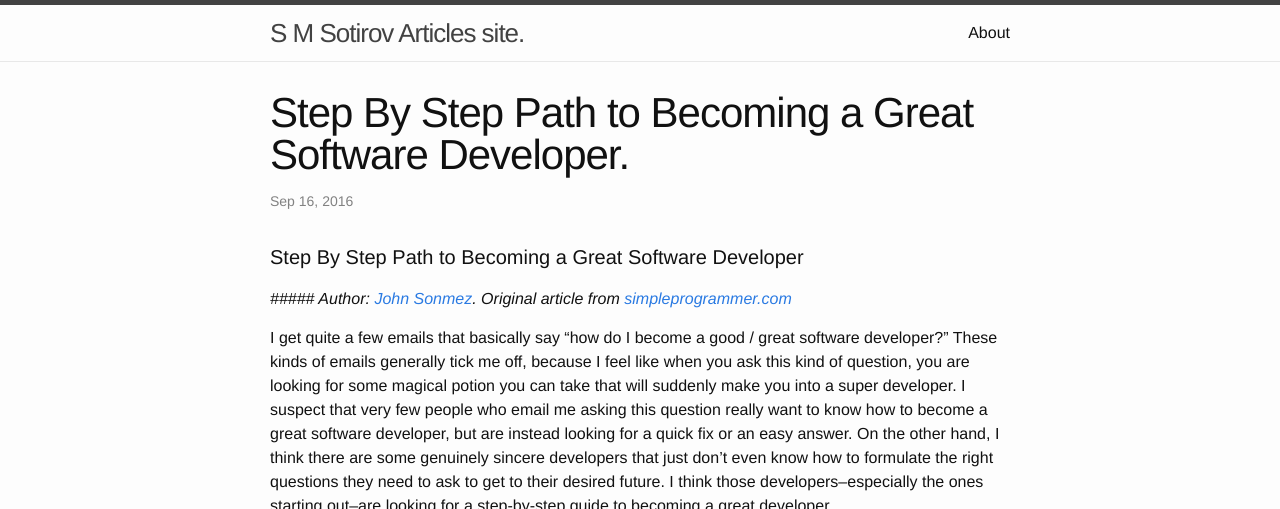
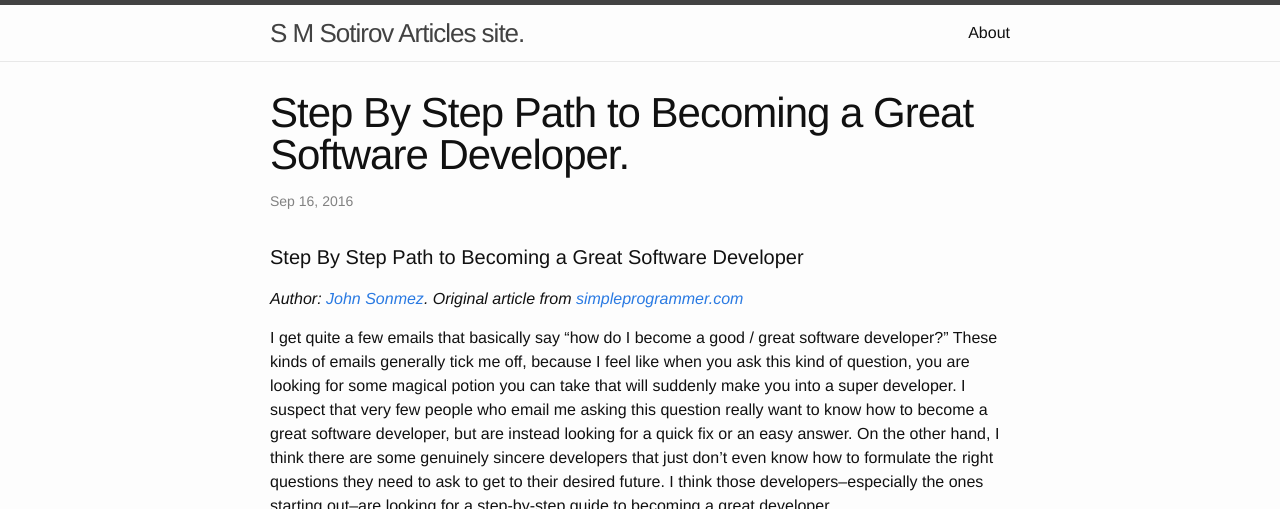
Before and after one commit to victoralexandrov/smsotirov.github.io, a Jekyll site: the page built from _posts/2016-09-16-step-by-step-path-to-becoming-a-great-software-developer.markdown, in a window 1280 px wide and 900 px high, cut to the strip 0-509 px from the top of the window. Built offline with Jekyll 4.4.1, drawn with Linux system fonts in a browser that asks for light colours.

```diff
--- a/_posts/2016-09-16-step-by-step-path-to-becoming-a-great-software-developer.markdown
+++ b/_posts/2016-09-16-step-by-step-path-to-becoming-a-great-software-developer.markdown
@@ -5,7 +5,7 @@ date:   2016-09-16 15:00:00 -0400
 categories: software development
 ---
 #### Step By Step Path to Becoming a Great Software Developer
-*##### Author: [John Sonmez](https://simpleprogrammer.com/author/jsonmez/). Original article from  [simpleprogrammer.com](https://simpleprogrammer.com/2014/06/30/step-step-path-becoming-great-software-developer/)*
+*Author: [John Sonmez](https://simpleprogrammer.com/author/jsonmez/). Original article from  [simpleprogrammer.com](https://simpleprogrammer.com/2014/06/30/step-step-path-becoming-great-software-developer/)*
 
 I get quite a few emails that basically say “how do I become a good / great software developer?”
 These kinds of emails generally tick me off, because I feel like when you ask this kind of question, you are looking for some magical potion you can take that will suddenly make you into a super developer.
```
